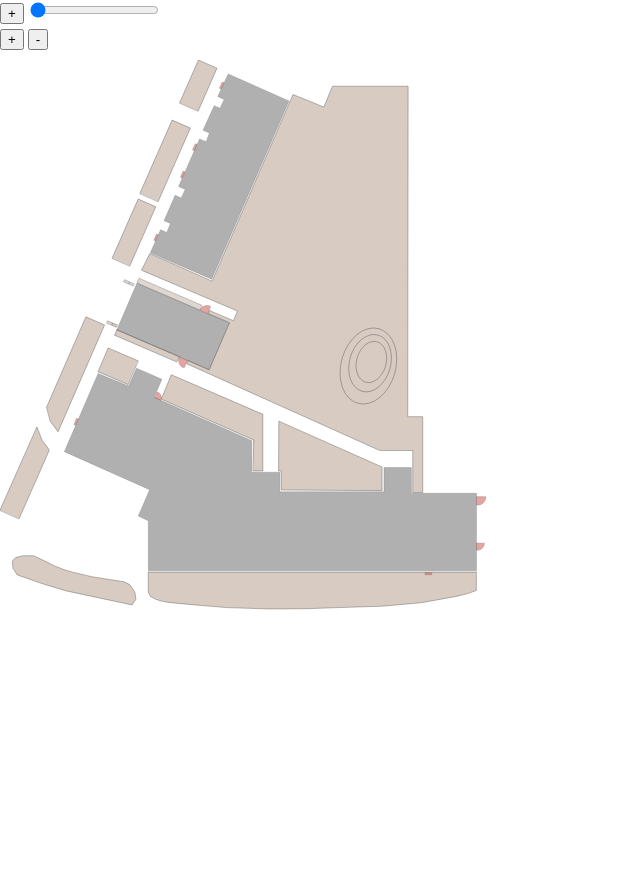
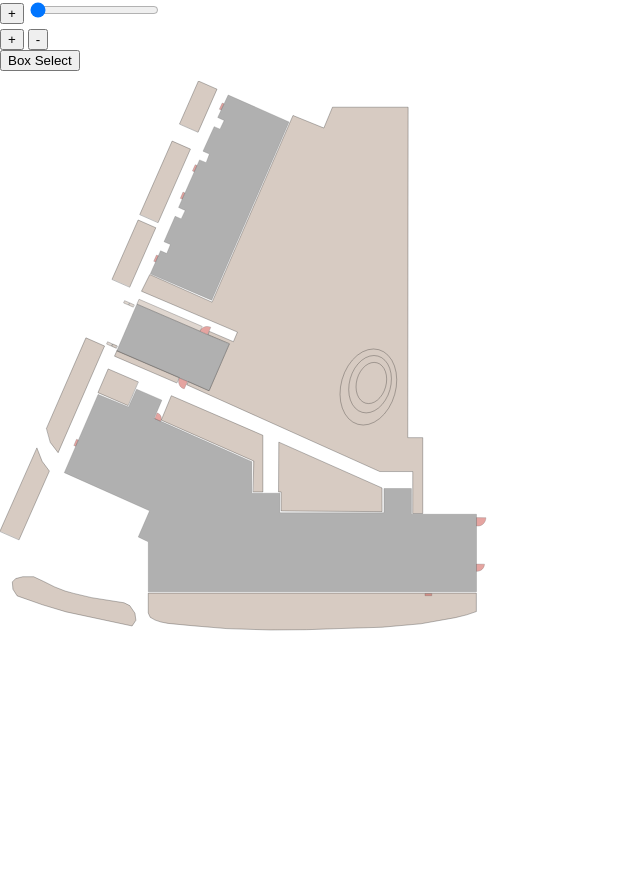
Before and after one commit to heeplr/gardenmap, a Flask app: page / in a window 1280 px wide. Shown: the whole page, without its empty margins (0-640 px from the left). Before the commit the page ends 610 px from the top, so only its background shows below. Run offline with Flask 3, Linux system fonts and the light colour scheme; data that the repository does not hold is empty.

Commit message:
add box selection mode; fix pan/zoom

```diff
--- a/templates/index.html
+++ b/templates/index.html
@@ -12,6 +12,16 @@
         #zoom-controls { margin-top: 5px; }
         svg { width: 100vw; height: 100vh; background: #ffffff; }
         image { cursor: grab; }
+        #selection-rect {
+          fill: rgba(0, 120, 255, 0.2);
+          stroke: #0078ff;
+          stroke-width: 1;
+          stroke-dasharray: 4;
+          pointer-events: none;
+        }
+        .selected-plant {
+          outline: 1.5px solid #0078ff;
+        }
     </style>
 </head>
 <body>
@@ -22,6 +32,7 @@
             <button onclick="zoom(1.2)">+</button>
             <button onclick="zoom(1/1.2)">-</button>
         </div>
+        <button id="boxSelectToggle" onclick="toggleBoxSelect()">Box Select</button>
     </div>
 
     <div id="plants">
--- a/templates/main.js
+++ b/templates/main.js
@@ -3,7 +3,7 @@ let plants = [];
 let selectedMonth = 1;
 let editingPlant = null;
 
-const transform = { x: 0, y: 0, scale: 1 };
+const transform = { x: 0, y: 0, scale: 1, centerX: undefined, centerY: undefined };
 let isPanning = false;
 let panStart = { x: 0, y: 0 };
 
@@ -12,6 +12,11 @@ let droppedImage = null;
 let dragStart = { x: 0, y: 0 };
 let imageStart = { x: 0, y: 0 };
 
+let boxSelectMode = false;
+let justSelected = false;
+let selectionStart = null;
+let selectionRect = null;
+let selectedPlants = [];
 
 const savedView = JSON.parse(localStorage.getItem("view") || '{}');
 transform.x = savedView.offsetX || 0;
@@ -171,26 +176,107 @@ function cancelEdit() {
     document.getElementById('edit-form').style.display = 'none';
 }
 
+/* change zoom */
+function zoom(factor, centerX, centerY) {
+    /* use global center if no center was given */
+    if(!centerX) {
+        centerX = svg.clientWidth/2 + svg.clientLeft;
+    }
+    if(!centerY) {
+        centerY = svg.clientHeight/2 + svg.clientTop;
+    }
+    const pt = getSVGCoords({ clientX: centerX, clientY: centerY });
+    // Update the scale
+    const oldScale = transform.scale;
+    const newScale = oldScale * factor;
+    transform.scale = newScale;
+
+    // Adjust translation to keep point under cursor stationary
+    transform.x -= (pt.x * newScale - pt.x * oldScale);
+    transform.y -= (pt.y * newScale - pt.y * oldScale);
+
+    // Apply transform
+    updateTransform();
+}
+
+/* apply pan & zoom */
+function updateTransform() {
+    map.setAttribute("transform", `translate(${transform.x},${transform.y}) scale(${transform.scale})`);
+    saveViewToLocalStorage();
+}
+
+/* activate/deactivate rectangular selection mode */
+function toggleBoxSelect() {
+    boxSelectMode = !boxSelectMode;
+    document.getElementById('boxSelectToggle').style.background = boxSelectMode ? '#cef' : '';
+    if (!boxSelectMode) {
+        clearSelection();
+    }
+}
+
+/* unselect all selected plants */
+function clearSelection() {
+    selectedPlants.forEach(p => p.classList.remove("selected-plant"));
+    selectedPlants = [];
+    if (selectionRect) {
+        selectionRect.remove();
+        selectionRect = null;
+    }
+}
+
+/* check if rectangle r1 is overlapping with rectangle r2 */
+function rectsOverlap(r1, r2) {
+    return !(r2.x > r1.x + r1.width ||
+             r2.x + r2.width < r1.x ||
+             r2.y > r1.y + r1.height ||
+             r2.y + r2.height < r1.y);
+}
+
 // ---------- Helpers ----------
+/* calculate transformed SVG coordinates from event's screen coordinates */
 function getSVGCoords(e) {
     const pt = svg.createSVGPoint();
-  pt.x = e.clientX;
-  pt.y = e.clientY;
+    const svgRect = svg.getBoundingClientRect();
+
+    pt.x = e.clientX - svgRect.left;
+    pt.y = e.clientY - svgRect.top;
     return pt.matrixTransform(map.getCTM().inverse());
 }
 
-// ---------- Panning ----------
+// ---------- UI Handlers ----------
 svg.addEventListener("mousedown", (e) => {
+
+    const pt = getSVGCoords(e);
+
+    /* start dragging image */
     if (e.target.classList.contains("draggable")) {
-    // Start dragging image
         draggingImage = e.target;
-    const pt = getSVGCoords(e);
         dragStart = { x: pt.x, y: pt.y };
         imageStart = {
             x: parseFloat(draggingImage.getAttribute("x")),
             y: parseFloat(draggingImage.getAttribute("y"))
-    };
-  } else {
+        }
+    }
+    /* start rectangular selection mode */
+    else if (boxSelectMode) {
+        selectionStart = getSVGCoords(e);
+
+        selectionRect = document.createElementNS("http://www.w3.org/2000/svg", "rect");
+        selectionRect.setAttribute("id", "selection-rect");
+        selectionRect.setAttribute("x", selectionStart.x);
+        selectionRect.setAttribute("y", selectionStart.y);
+        selectionRect.setAttribute("width", 0);
+        selectionRect.setAttribute("height", 0);
+        selectionRect.setAttribute("fill", "rgba(0, 120, 215, 0.3)");
+        selectionRect.setAttribute("stroke", "blue");
+        selectionRect.setAttribute("stroke-dasharray", "4");
+        selectionRect.setAttribute("pointer-events", "none");
+
+        map.appendChild(selectionRect);
+        svg.style.cursor = "crosshair";
+    }
+    /* pan view */
+    else {
         // Start panning
         isPanning = true;
         panStart = { x: e.clientX, y: e.clientY };
@@ -198,16 +284,22 @@ svg.addEventListener("mousedown", (e) => {
     }
 });
 
+
 svg.addEventListener("mousemove", (e) => {
+
+    const pt = getSVGCoords(e);
+
+    /* move dragged image */
     if (draggingImage) {
-    const pt = getSVGCoords(e);
         const dx = pt.x - dragStart.x;
         const dy = pt.y - dragStart.y;
         draggingImage.setAttribute("x", imageStart.x + dx);
         draggingImage.setAttribute("y", imageStart.y + dy);
         /* remember image that will be dropped */
         droppedImage = draggingImage;
-  } else if (isPanning) {
+    }
+    /* pan view */
+    else if (isPanning) {
         const dx = e.clientX - panStart.x;
         const dy = e.clientY - panStart.y;
         transform.x += dx;
@@ -215,15 +307,27 @@ svg.addEventListener("mousemove", (e) => {
         panStart = { x: e.clientX, y: e.clientY };
         updateTransform();
     }
+    /* rectangular selection mode */
+    else if (boxSelectMode && selectionStart && selectionRect) {
+        const x = Math.min(selectionStart.x, pt.x);
+        const y = Math.min(selectionStart.y, pt.y);
+        const width = Math.abs(pt.x - selectionStart.x);
+        const height = Math.abs(pt.y - selectionStart.y);
+
+        selectionRect.setAttribute("x", x);
+        selectionRect.setAttribute("y", y);
+        selectionRect.setAttribute("width", width);
+        selectionRect.setAttribute("height", height);
+    }
 });
 
 svg.addEventListener("mouseup", (e) => {
-    /* dropped a dragged plant? */
+    /* dropped a dragged image? */
     if(draggingImage) {
         /* save changed plant */
         const plant = garden[draggingImage.id]
-        plant.x = draggingImage.getAttribute("x");
-        plant.y = draggingImage.getAttribute("y");
+        plant.x = parseFloat(draggingImage.getAttribute("x"));
+        plant.y = parseFloat(draggingImage.getAttribute("y"));
         let plant_copy = { ...plant };
         delete plant_copy['img'];
 
@@ -235,50 +339,75 @@ svg.addEventListener("mouseup", (e) => {
 
         draggingImage = null;
     }
+    /* finish rectangular selection? */
+    else if(boxSelectMode && selectionRect) {
+        const x = parseFloat(selectionRect.getAttribute("x"));
+        const y = parseFloat(selectionRect.getAttribute("y"));
+        const w = parseFloat(selectionRect.getAttribute("width"));
+        const h = parseFloat(selectionRect.getAttribute("height"));
 
+        clearSelection();
+
+        const selBox = { x, y, width: w, height: h };
+        selectedPlants = Array.from(svg.querySelectorAll('image')).filter(img => {
+            const ix = parseFloat(img.getAttribute("x"));
+            const iy = parseFloat(img.getAttribute("y"));
+            const iw = parseFloat(img.getAttribute("width"));
+            const ih = parseFloat(img.getAttribute("height"));
+            const imgBox = { x: ix, y: iy, width: iw, height: ih };
+            return rectsOverlap(selBox, imgBox);
+        });
+
+        /* add class to selected plants */
+        selectedPlants.forEach(p => p.classList.add("selected-plant"));
+
+        /* end selection */
+        selectionStart = null;
+        justSelected = true;
+        if (selectionRect) {
+            selectionRect.remove();
+            selectionRect = null;
+        }
+        svg.style.cursor = null;
+
+    }
+    /* stop panning view */
+    else {
         isPanning = false;
         svg.style.cursor = null;
+    }
 });
 
-//~ svg.addEventListener("mouseleave", () => {
-  //~ isPanning = false;
-  //~ draggingImage = null;
-//~ });
+/* selection */
+svg.addEventListener("mouseover", (e) => {
+  if (e.target.classList.contains("draggable")) {
+    e.target.style.outline = "1px solid black";
+  }
+});
 
-// ---------- Zoom ----------
-function zoom(factor) {
-  const cx = window.innerWidth / 2;
-  const cy = window.innerHeight / 2;
-  const pt = getSVGCoords({ clientX: cx, clientY: cy });
-  transform.scale *= factor;
-  transform.x = cx - pt.x * transform.scale;
-  transform.y = cy - pt.y * transform.scale;
-  updateTransform();
+svg.addEventListener("mouseout", (e) => {
+  if (e.target.classList.contains("draggable")) {
+    e.target.style.outline = null;
   }
-
-function updateTransform() {
-  map.setAttribute("transform", `translate(${transform.x},${transform.y}) scale(${transform.scale})`);
-  saveViewToLocalStorage();
-}
+});
 
 svg.addEventListener("wheel", (e) => {
+    /* zoom view */
     e.preventDefault();
     const factor = e.deltaY < 0 ? 1.1 : 1 / 1.1;
-  const pt = getSVGCoords(e);
-  transform.scale *= factor;
-  transform.x = e.clientX - pt.x * transform.scale;
-  transform.y = e.clientY - pt.y * transform.scale;
-  updateTransform();
+    zoom(factor, e.clientX, e.clientY);
 });
 
+/* plant drag'n'drop */
 svg.addEventListener("dragover", (event) => {
     // prevent default to allow drop
     event.preventDefault();
 });
+
 svg.addEventListener("drop", (event) => {
-    const rect = svg.getBoundingClientRect();
-    const x = (event.clientX - rect.left - transform.x) / transform.scale;
-    const y = (event.clientY - rect.top - transform.y) / transform.scale;
+    const pt = getSVGCoords(event);
+    const x = pt.x;
+    const y = pt.y;
     const index = event.dataTransfer.getData('plant-index');
     if (index) {
         const base = plants[index];
@@ -292,6 +421,16 @@ svg.addEventListener("drop", (event) => {
     event.preventDefault();
 });
 
+// Deselect on click outside
+svg.addEventListener("click", (e) => {
+    if (boxSelectMode && e.target.tagName === 'svg' && !justSelected) {
+        clearSelection();
+    }
+
+    justSelected = false;
+});
+
+
 window.onload = () => {
     loadPlants();
     loadGarden();
```
Lines whose indentation alone changed are shown as unchanged.
